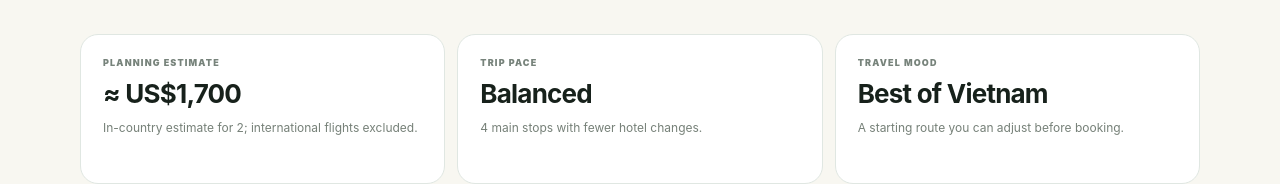
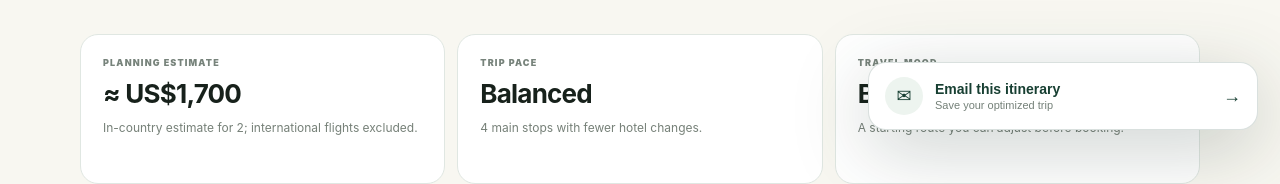
Before and after one commit to doctordat/Bayre-ai, a Next.js app: page /en/planner in a window 1280 px wide. Shown: the part 648-832 px from the top of the page. Built offline with nearby package versions, Linux system fonts and the light colour scheme.

Commit message:
Mount itinerary email widget

```diff
--- a/app/layout.tsx
+++ b/app/layout.tsx
@@ -2,6 +2,8 @@ import type { Metadata } from 'next';
 import './globals.css';
 import './home.css';
 import './home-conversion.css';
+import './email-trip.css';
+import EmailTripWidget from './EmailTripWidget';
 
 const BASE_URL = 'https://bayre-ai-1kcx-bice.vercel.app';
 
@@ -45,6 +47,7 @@ export default function RootLayout({ children }: Readonly<{ children: React.Reac
     <html lang="en">
       <body>
         {children}
+        <EmailTripWidget />
         <script type="application/ld+json" dangerouslySetInnerHTML={{ __html: JSON.stringify(schema) }} />
       </body>
     </html>
```
